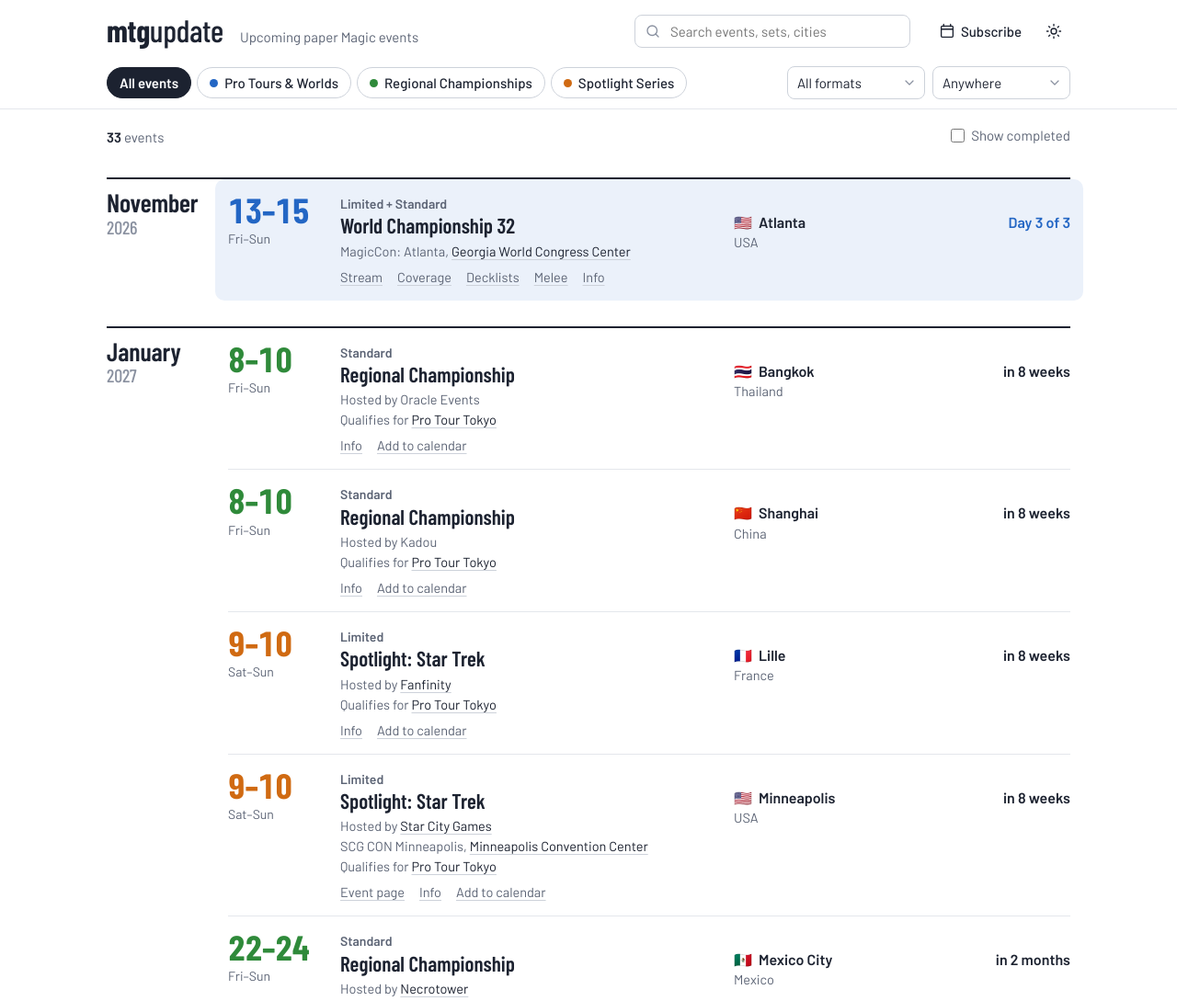
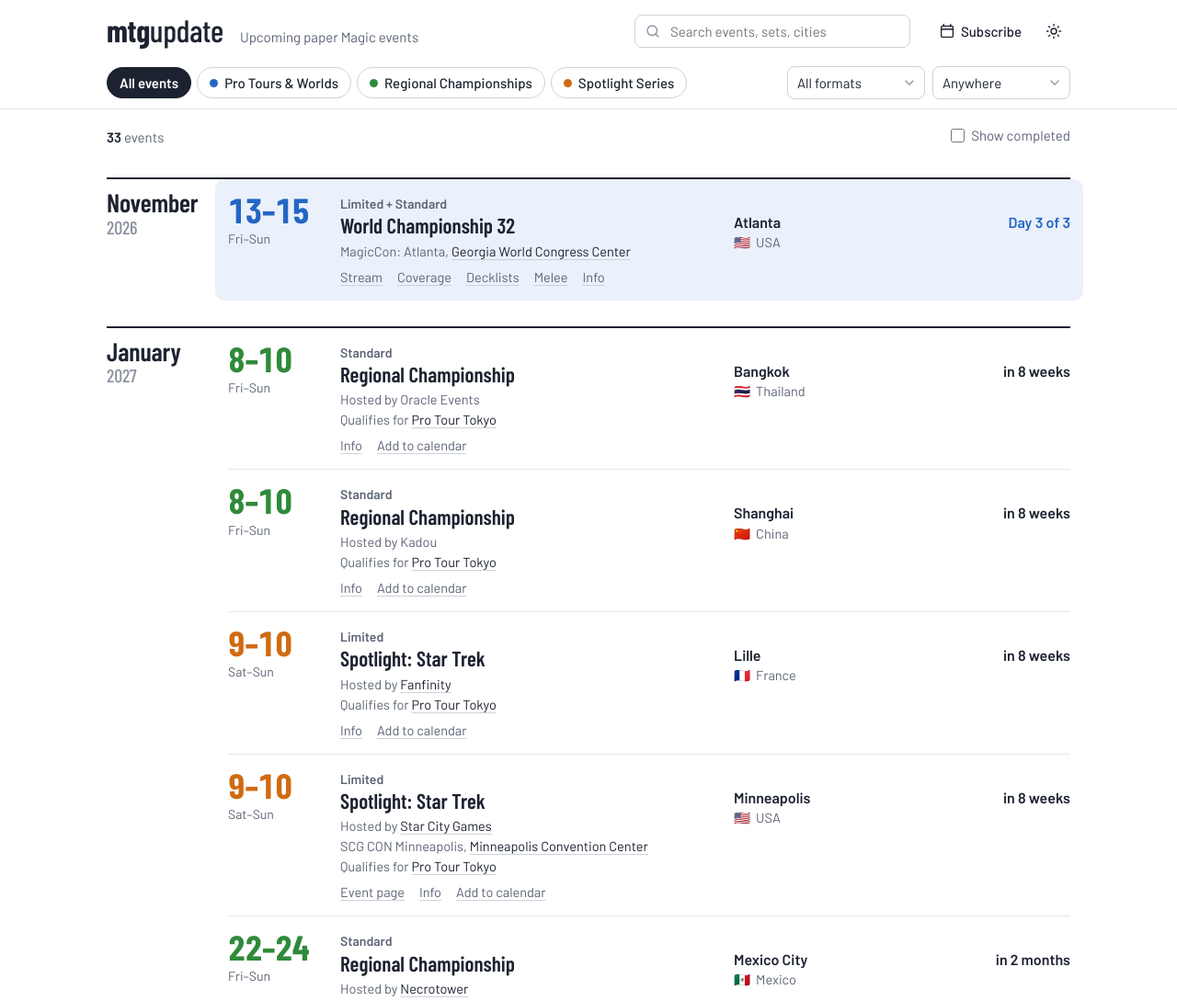
Before and after one commit to richardneal/mtgupdate, a website with bundled scripts: page index.html in a window 1280 px wide. Shown: the top 1089 px of the page at 92% size. Built offline with nearby package versions, Linux system fonts and the light colour scheme; files whose address does not match are found by name.

Commit message:
Flag beside the country name, not the city
Co-Authored-By: Claude Opus 5.5 <noreply@anthropic.com>

```diff
--- a/css/style.css
+++ b/css/style.css
@@ -275,7 +275,7 @@ svg { width: 18px; height: 18px; fill: none; stroke: currentColor; stroke-width:
 
 .where { display: flex; flex-direction: column; padding-top: 19px; min-width: 0; }
 .city { font-weight: 600; }
-.flag { margin-right: 7px; }
+.flag { margin-right: 6px; }
 .country { color: var(--muted); font-size: 14.5px; }
 
 .side { display: flex; flex-direction: column; align-items: flex-end; gap: 6px; padding-top: 19px; text-align: right; }
--- a/js/app.js
+++ b/js/app.js
@@ -294,10 +294,10 @@ function renderEvent(e) {
       meta.length ? el('p', { class: 'meta' }, meta.map((m) => el('span', {}, m))) : null,
       el('p', { class: 'actions' }, eventLinks(e, s))),
     el('p', { class: 'where' },
-      el('span', { class: 'city' }, el('span', { class: 'flag', 'aria-hidden': 'true' }, flag(e.country)),
+      el('span', { class: 'city' },
         // With a venue named, its link is in the details; otherwise the city opens the map.
         venuePlace(e) ? e.city : el('a', { class: 'map', href: mapsUrl(e), target: '_blank', rel: 'noopener', title: 'Open in Google Maps' }, e.city)),
-      el('span', { class: 'country' }, countryName(e.country))),
+      el('span', { class: 'country' }, el('span', { class: 'flag', 'aria-hidden': 'true' }, flag(e.country)), countryName(e.country))),
     el('div', { class: 'side' },
       el('p', { class: 'countdown', 'data-text': countdown(e, today) }, countdown(e, today))));
 }
```
